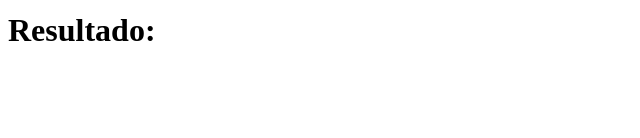
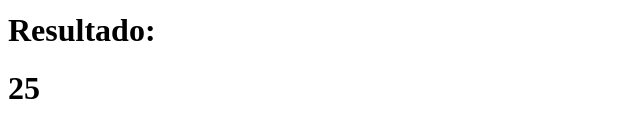
Before and after one commit to GaugeZich/programacion-1, a plain HTML site: page Poo_ej1/index.html in a window 1280 px wide. Both pictures are taken after typing "5", "5", "5" into the empty fields and a click on the button "Calcular". Shown: the part 330-468 px from the top of the page, 0-640 px from the left. Drawn offline with Linux system fonts and the light colour scheme.

Commit message:
Poo Ej 1

```diff
--- a/Poo_ej1/index.html
+++ b/Poo_ej1/index.html
@@ -18,8 +18,7 @@
     <button id="btn">Calcular</button>
     <br><br>
     <h1>Resultado:</h1>
-    <br>
     <h1 id="h1_r"></h1>
-    <script src="main.js"></script>
+    <script src="main.js" type="module"></script>
 </body>
 </html>
--- a/Poo_ej1/main.js
+++ b/Poo_ej1/main.js
@@ -4,6 +4,7 @@ function calcular(){
     let dato2 = document.getElementById("inp_dato2").value
     let dato3 = document.getElementById("inp_dato3").value
     const trapecio = new Trapecio(dato1,dato2,dato3)
-    trapecio.calculo()
+    const respuesta = trapecio.calculo()
+    document.getElementById("h1_r").textContent = respuesta
 }
 document.getElementById("btn").addEventListener("click",calcular)
--- a/Poo_ej1/trapecio.js
+++ b/Poo_ej1/trapecio.js
@@ -5,6 +5,9 @@ export default class Trapecio{
         this.altura = d3
     }
     calculo(){
-
+        const suma = parseInt(this.base_mayor) + parseInt(this.base_menor)
+        const div = suma/2
+        const mult = div*this.altura
+        return mult
     }
 }
```
